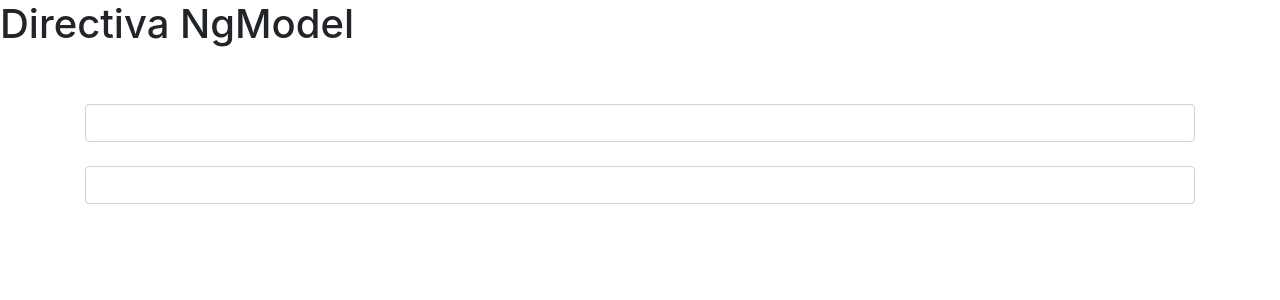
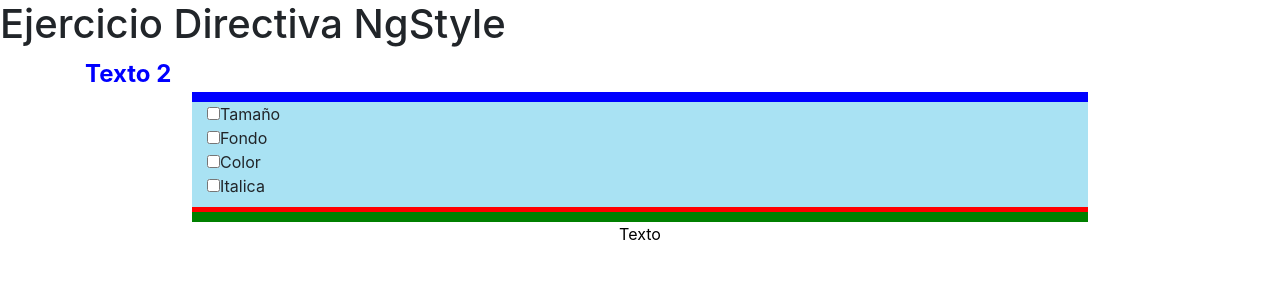
Before and after one commit to HiramHernandez/tutorias-angular, an Angular app: page / in a window 1280 px wide. Shown: the top 300 px of the page. Built offline with nearby package versions, Linux system fonts and the light colour scheme.

Commit message:
chore: ejercicio directiva ngStyle

```diff
--- a/src/app/app.component.html
+++ b/src/app/app.component.html
@@ -7,4 +7,4 @@
 <!-- * * * * * * * to get started with your project! * * * * * * * * -->
 <!-- * * * * * * * * * * * * * * * * * * * * * * * * * * * * * * * -->
 
-<app-ng-model></app-ng-model>
+<app-ng-style></app-ng-style>
--- a/src/app/app.module.ts
+++ b/src/app/app.module.ts
@@ -10,6 +10,7 @@ import { NgIfComponent } from './components/directivas/ng-if/ng-if.component';
 import { NgForComponent } from './components/directivas/ng-for/ng-for.component';
 import { NgSwitchComponent } from './components/directivas/ng-switch/ng-switch.component';
 import { NgModelComponent } from './components/directivas/ng-model/ng-model.component';
+import { NgStyleComponent } from './components/directivas/ng-style/ng-style.component';
 
 @NgModule({
   declarations: [
@@ -18,7 +19,8 @@ import { NgModelComponent } from './components/directivas/ng-model/ng-model.comp
     NgIfComponent,
     NgForComponent,
     NgSwitchComponent,
-    NgModelComponent
+    NgModelComponent,
+    NgStyleComponent
   ],
   imports: [
     BrowserModule,
--- /dev/null
+++ b/src/app/components/directivas/ng-style/ng-style.component.css
@@ -0,0 +1,15 @@
+.div1{
+    border-top: 10px solid blue;
+    border-bottom: 5px solid red;
+    height: 120px;
+    width: 70%;
+    background-color: #A9E2F3;
+}
+
+.div2{
+    border-top: 10px solid green;
+    height: 100px;
+    width: 70%;
+    background-color: #58fa58;
+    text-align: center;
+}
--- /dev/null
+++ b/src/app/components/directivas/ng-style/ng-style.component.html
@@ -0,0 +1,15 @@
+<h1>{{title}}</h1>
+<div class="container" [ngStyle]="{'color': color, 'font-weight': 'bold', 'font-size': '150%'}">
+    Texto 2
+</div>
+<div class="container div1">
+    <input type="checkbox" name="hayLetraGrande"
+        [(ngModel)]="hayLetraGrande">Tamaño <br>
+    <input type="checkbox" name="hayColorFondo"
+        [(ngModel)]="hayColorFondo">Fondo <br>
+    <input type="checkbox" name="hayLetraColor"
+        [(ngModel)]="hayLetraColor">Color <br>
+    <input type="checkbox" name="hayLetraItalica"
+        [(ngModel)]="hayLetraItalica">Italica <br>
+</div>
+<div class="container div2" [ngStyle]="defineEstilos()">Texto</div>
--- /dev/null
+++ b/src/app/components/directivas/ng-style/ng-style.component.ts
@@ -0,0 +1,31 @@
+import { Component, OnInit } from '@angular/core';
+
+@Component({
+  selector: 'app-ng-style',
+  templateUrl: './ng-style.component.html',
+  styleUrls: ['./ng-style.component.css']
+})
+export class NgStyleComponent implements OnInit {
+  title: string = "Ejercicio Directiva NgStyle";
+  color: string = "Blue";
+  hayColorFondo: boolean = false;
+  hayLetraGrande: boolean = false;
+  hayLetraColor: boolean = false;
+  hayLetraItalica: boolean = false;
+
+  constructor() { }
+
+  ngOnInit(): void {
+  }
+
+  defineEstilos(){
+    let styles = {
+      "font-size": this.hayLetraGrande ? "300%" : "initial",
+      "background-color": this.hayColorFondo ? "#58FA58": "#FFFFFF",
+      "color": this.hayLetraColor ? "red": "black",
+      "font-style": this.hayLetraItalica ? "italic": "normal"
+    };
+    return styles;
+  }
+
+}
```
Also changed, not shown: 1 other file (tests, documents, lock files or other folders).
